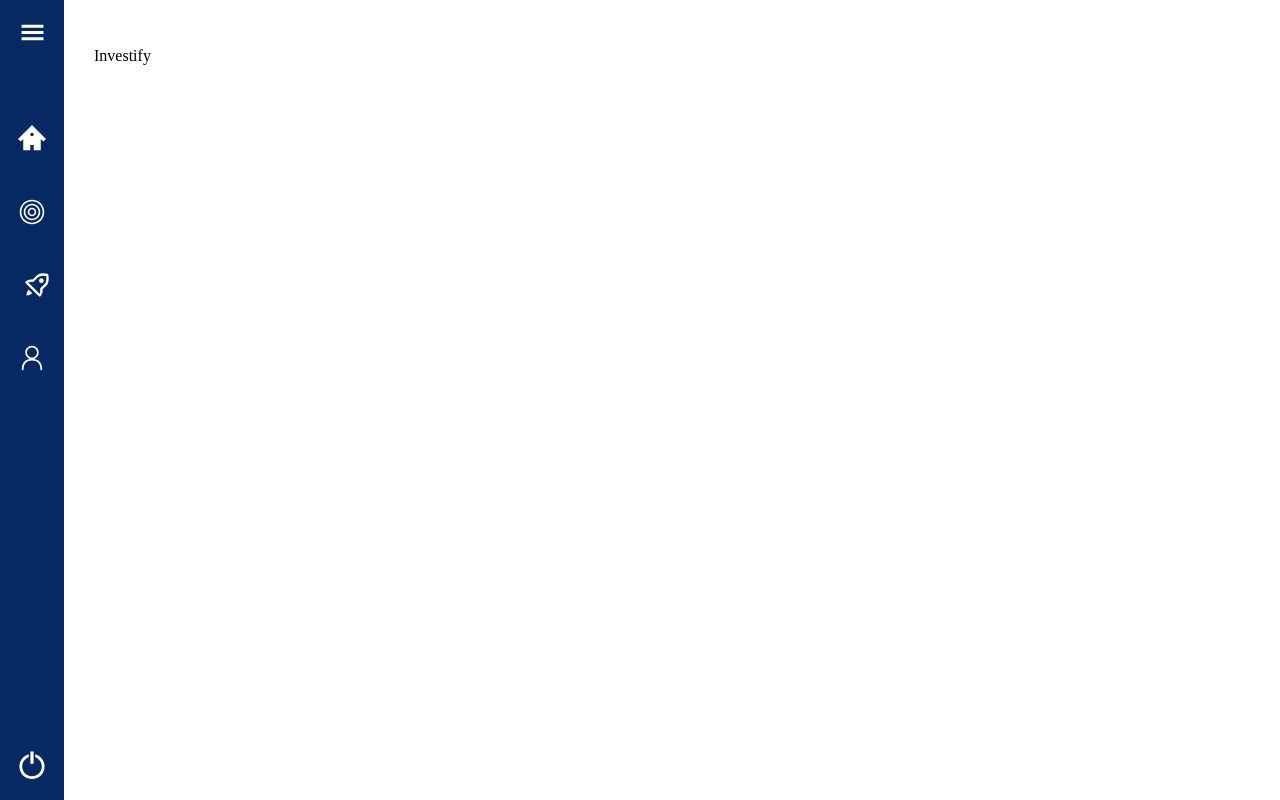
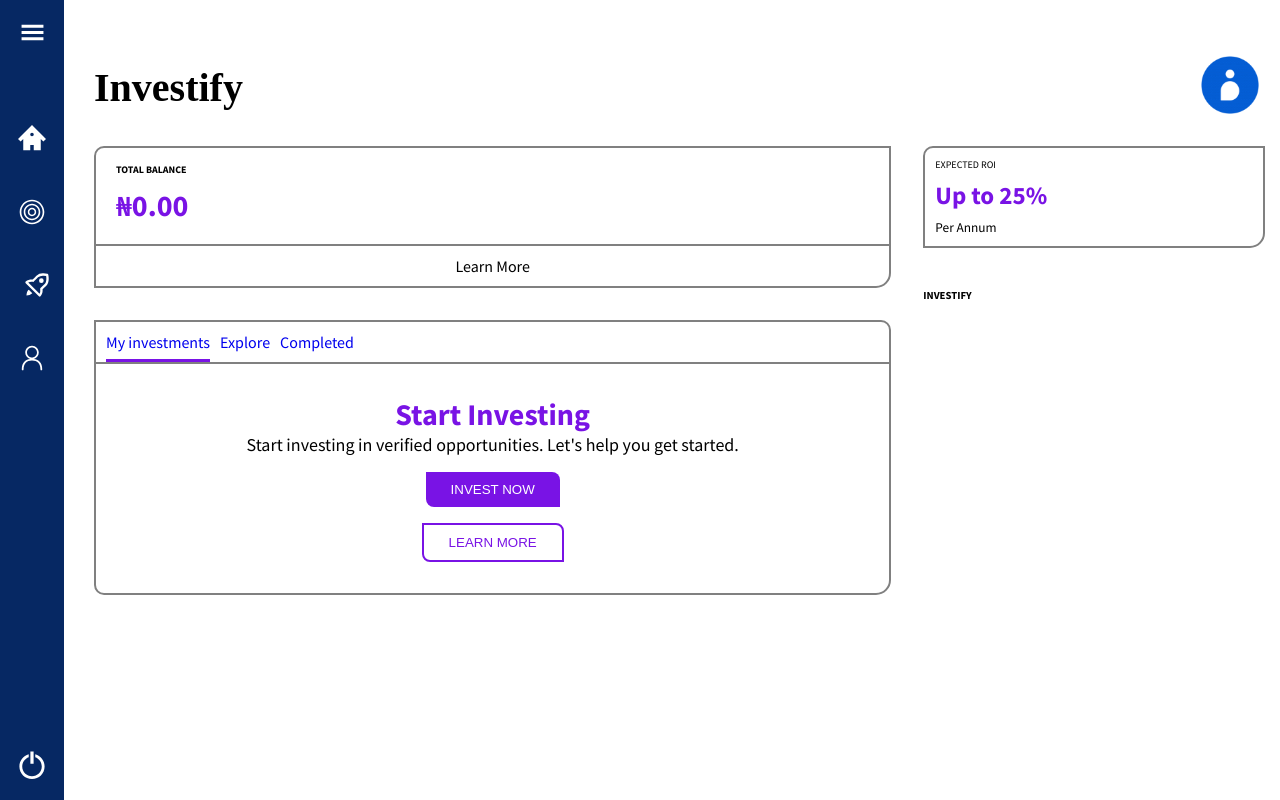
Before and after one commit to niyicodes/piggvest-dashboard-clone, a React (Vite) app: page /investify in a window 1280 px wide. Built offline with nearby package versions, Linux system fonts and the light colour scheme; a web font is replaced by a local one.

Commit message:
some more changes...

```diff
--- a/src/App.jsx
+++ b/src/App.jsx
@@ -9,9 +9,7 @@ import Savings from "./Pages/Savings";
 import SideBar from "./Components/SideBar/SideBar";
 import "./App.css";
 import AllSavings from "./Pages/AllSavings";
-import { useDispatch, useSelector } from "react-redux";
-import { selectUser } from "./Feature/User/userSlice";
-import { auth } from "./Firebase/firebase";
+
 
 function App() {
  const [isOpen, setIsOpen] = useState(false);
--- /dev/null
+++ b/src/Components/APPS/GetApp.jsx
@@ -0,0 +1,46 @@
+import React from "react";
+import { Link } from "react-router-dom";
+import styled from "styled-components";
+import Andriod from "/assets/andriod.png";
+import Ios from "/assets/ios.png";
+
+const GetApp = () => {
+ return (
+  <GetAPP className="app">
+   <Link
+    to="https://apps.apple.com/ng/app/piggyvest/id1263117994"
+    target="_blank"
+    rel="noopener noreferrer"
+   >
+    <img src={Ios} alt="" />
+   </Link>
+   <Link
+    to="https://play.google.com/store/apps/details?id=com.piggybankng.piggy"
+    target="_blank"
+    rel="noopener noreferrer"
+   >
+    <img src={Andriod} alt="" />
+   </Link>
+  </GetAPP>
+ );
+};
+
+const GetAPP = styled.div`
+ display: flex;
+ flex-direction: row;
+ gap: 1.5rem;
+ margin-top: 1rem;
+ a {
+  text-decoration: none;
+  width: 50%;
+  img {
+   display: block;
+   width: 100%;
+   height: auto;
+  }
+ }
+ @media screen and (max-width: 926px){
+
+ }
+`;
+export default GetApp;
--- /dev/null
+++ b/src/Components/Heading/TopHeader.jsx
@@ -0,0 +1,48 @@
+import React from "react";
+import { useNavigate } from "react-router-dom";
+import styled from "styled-components";
+import profile from "/assets/profile.png";
+
+const TopHeader = ({ title, subtitle, img }) => {
+ const navigate = useNavigate()
+ return (
+  <Top className="top">
+   <div className="top-text">
+    <h3>{title}</h3>
+    {subtitle && <p>{subtitle}</p>}
+   </div>
+   {img && (
+    <div className="top-img">
+     <img src={profile} alt={title} onClick={()=> navigate("/settings")}/>
+    </div>
+   )}
+  </Top>
+ );
+};
+
+const Top = styled.div`
+ display: flex;
+ justify-content: space-between;
+ align-items: center;
+ margin-bottom: 1.2rem;
+ font-weight: 700;
+ height: 80px;
+ .top-text {
+  h3 {
+   font-size: 40px;
+  }
+  p {
+   color: #b1b1b1;
+   font-size: 15px;
+  }
+ }
+ .top-img{
+  margin-right: 0;
+  img{
+   width: 70px;
+
+  }
+
+ }
+`;
+export default TopHeader;
--- a/src/Pages/Home.jsx
+++ b/src/Pages/Home.jsx
@@ -7,23 +7,15 @@ import horizontalCardDetails from "../Components/Card/horizontalcardDetails";
 import { At1, Lock, Thumb, Circle } from "../Components/Icons/Icons";
 import RadioList from "../Components/Li/RadioList";
 import Started from "/assets/get_started_2.jpg";
-import Andriod from "/assets/andriod.png";
-import Ios from "/assets/ios.png";
 import { Link } from "react-router-dom";
+import TopHeader from "../Components/Heading/TopHeader";
+import GetApp from "../Components/APPS/GetApp";
 
 const Home = () => {
  return (
   <HomePage>
    <div className="top">
-    <div className="top-first">
-     <div>
-      <h2>NAME,</h2>
-      <p>wash your hands, it's lunch time !</p>
-     </div>
-     <div>
-      <img src="" alt="" />
-     </div>
-    </div>
+    <TopHeader title="NAME" subtitle={"wash your hands, it's lunch time !"} img/>
     <div className="top-second">
      <BiRefresh />
      <Button name="+ QUICK SAVE" />
@@ -96,22 +88,7 @@ const Home = () => {
       </div>
       <div className="middle-second-right-bottom">
        <h6>DOWNLOAD THE MOBILE APP</h6>
-       <div className="app">
-        <Link
-         to="https://apps.apple.com/ng/app/piggyvest/id1263117994"
-         target="_blank"
-         rel="noopener noreferrer"
-        >
-         <img src={Ios} alt="" />
-        </Link>
-        <Link
-         to="https://play.google.com/store/apps/details?id=com.piggybankng.piggy"
-         target="_blank"
-         rel="noopener noreferrer"
-        >
-         <img src={Andriod} alt="" />
-        </Link>
-       </div>
+       <GetApp />
       </div>
      </div>
     </div>
@@ -124,21 +101,11 @@ const Home = () => {
 };
 const HomePage = styled.section`
  .top {
-  &-first {
-   display: flex;
-   flex-direction: row;
-   justify-content: space-between;
-   margin-bottom: 2rem;
-   h2 {
-    font-size: 40px;
-    font-family: "Roboto Condensed", sans-serif;
-   }
-   p {
-    font-size: 20px;
-    color: #b1adad;
-    font-weight: bold;
-    font-family: "Source Sans Pro", sans-serif;
-   }
+  h3{
+   font-family: 'Roboto Condensed', sans-serif;
+  }
+  p{
+   font-family: 'Source Sans Pro', sans-serif;
   }
   &-second {
    display: flex;
@@ -206,20 +173,7 @@ const HomePage = styled.section`
      }
     }
     &-bottom {
-     .app {
-      display: flex;
-      gap: 1.5rem;
-      margin-top: 1rem;
-      a {
-       text-decoration: none;
-       width: 50%;
-       img {
-        display: block;
-        width: 100%;
-        height: auto;
-       }
-      }
-     }
+
     }
    }
   }
@@ -270,11 +224,6 @@ const HomePage = styled.section`
     }
     &-right {
      width: 100%;
-     &-bottom{
-      .app{
-       flex-direction: row;
-      }
-     }
     }
    }
   }
--- a/src/Pages/Investify.jsx
+++ b/src/Pages/Investify.jsx
@@ -1,9 +1,199 @@
-import React from 'react'
+import React from "react";
+import { NavLink } from "react-router-dom";
+import styled from "styled-components";
+import Button from "../Components/Button/Button";
+import TopHeader from "../Components/Heading/TopHeader";
 
 const Investify = () => {
-  return (
-    <div>Investify</div>
-  )
-}
+ return (
+  <Invest>
+   <TopHeader title={"Investify"} img />
+   <section className="invest">
+    <aside className="left">
+     <div className="left-top">
+      <div className="tp">
+       <h6>TOTAL BALANCE</h6>
+       <h3>₦0.00</h3>
+      </div>
+      <div className="btm">
+       <p>Learn More</p>
+      </div>
+     </div>
+     <div className="left-btm">
+      <nav>
+       <ul>
+        <li>
+         <NavLink to="/investify" activeClassName="active">
+          My investments
+         </NavLink>
+        </li>
+        <li>
+         <NavLink to="investify/explore" activeClassName="active">
+          Explore
+         </NavLink>
+        </li>
+        <li>
+         <NavLink to="investify/completed" activeClassName="active">
+          Completed
+         </NavLink>
+        </li>
+       </ul>
+      </nav>
+      <div className="area">
+       <h4>Start Investing</h4>
+       <p>
+        Start investing in verified opportunities. Let's help you get started.
+       </p>
+       <div className="btns">
+        <div className="btn-block">
+         <Button name={"INVEST NOW"} className="btn btn-block" />
+        </div>
+        <div className="btn-transparent">
+         <Button name={"LEARN MORE"} />
+        </div>
+       </div>
+      </div>
+     </div>
+    </aside>
+    <aside className="right">
+     <div className="top">
+      <p>EXPECTED ROI</p>
+      <h4>Up to 25%</h4>
+      <small>Per Annum</small>
+     </div>
+     <div>
+      <h6>INVESTIFY</h6>
+      <figure>
+       <img src="" alt="" />
+      </figure>
+     </div>
+    </aside>
+   </section>
+  </Invest>
+ );
+};
+const Invest = styled.main`
+ .invest {
+  display: flex;
+  gap: 2rem;
+  width: 100%;
+  font-family: 'Source Sans Pro', sans-serif;
 
-export default Investify
+  .left {
+   width: 70%;
+
+   &-top {
+    border: 2px solid gray;
+    margin-bottom: 2rem;
+    border-radius: 10px 0px 15px;
+
+    .tp {
+     padding: 15px 20px;
+     h6 {
+      font-size: 10px;
+      padding-bottom: 10px;
+     }
+     h3 {
+      font-size: 30px;
+      padding-bottom: 5px;
+      color: #7913e5;
+     }
+    }
+    .btm {
+     text-align: center;
+     border-top: 2px solid gray;
+     border-width: 100%;
+     p {
+      padding: 10px;
+     }
+    }
+   }
+   &-btm {
+    margin-top: 2rem;
+    border: 2px solid gray;
+    border-radius: 0 10px 15px;
+
+    nav {
+     margin-bottom: 1rem;
+     border-bottom: 2px solid gray;
+     padding-top: 10px;
+     ul {
+      display: flex;
+
+      li {
+       display: flex;
+       padding-right: 10px;
+       a {
+        text-decoration: none;
+       }
+       a.active {
+        padding-bottom: 7px;
+        border-bottom: 3px solid #7913e5;
+       }
+      }
+     }
+    }
+    .area {
+     padding: 15px 20px;
+     text-align: center;
+     h4 {
+      font-size: 30px;
+      color: #7913e5;
+     }
+     p {
+      font-size: 18px;
+     }
+     .btns {
+      display: flex;
+      flex-direction: column;
+      gap: 1rem;
+      justify-content: center;
+      width: 30%;
+      margin: 1rem auto;
+
+      button {
+       padding: 10px 25px;
+       border-radius: 0 8px;
+       background-color: #7913e5;
+       outline: none;
+       border: none;
+       color: white;
+
+       &:hover {
+        transform: scale(1.2);
+        transition: all 0.6s ease-in-out;
+       }
+      }
+      .btn-transparent {
+       button {
+        background-color: transparent !important;
+        color: #7913e5;
+        border: 2px solid #7913e5;
+       }
+      }
+     }
+    }
+   }
+  }
+  .right {
+   width: 30%;
+   .top {
+    border: 2px solid gray;
+    padding: 10px;
+    display: flex;
+    flex-direction: column;
+    gap: 0.5rem;
+    margin-bottom: 2.5rem;
+    border-radius: 10px 0px 15px;
+    p {
+     font-size: 10px;
+    }
+    h4 {
+     font-size: 25px;
+     color: #7913e5;
+    }
+   }
+  }
+ }
+`;
+export default Investify;
--- a/src/Pages/Savings.jsx
+++ b/src/Pages/Savings.jsx
@@ -2,18 +2,13 @@ import React from "react";
 import styled from "styled-components";
 import HorizontalCard from "../Components/Card/HorizontalCard";
 import savingDetails from "../Components/Card/savingDetails";
+import TopHeader from "../Components/Heading/TopHeader";
 import Started from "/assets/get_started_2.jpg";
 
 const Savings = () => {
  return (
   <SavingsPage>
-   <div className="top">
-    <div className="top-text">
-     <h3>Savings</h3>
-     <p>Let's see how well you're doing.</p>
-    </div>
-    <div className="top-img"></div>
-   </div>
+   <TopHeader title={"Savings"} subtitle="Let's see how well you're doing." img/>
    <div className="middle">
     <div className="middle-left">
      <small>Total Balance</small>
@@ -48,22 +43,6 @@ const Savings = () => {
 
 const SavingsPage = styled.section`
  font-family: "Roboto Condensed", sans-serif;
- .top {
-  display: flex;
-  justify-content: space-between;
-  align-items: center;
-  margin-bottom: 1.2rem;
-  font-weight: 700;
-  &-text {
-   h3 {
-    font-size: 35px;
-   }
-   p {
-    color: #b1b1b1;
-    font-size: 15px;
-   }
-  }
- }
  .middle {
   display: flex;
   justify-content: space-between;
```
Also changed, not shown: public/assets/profile.png (added).
